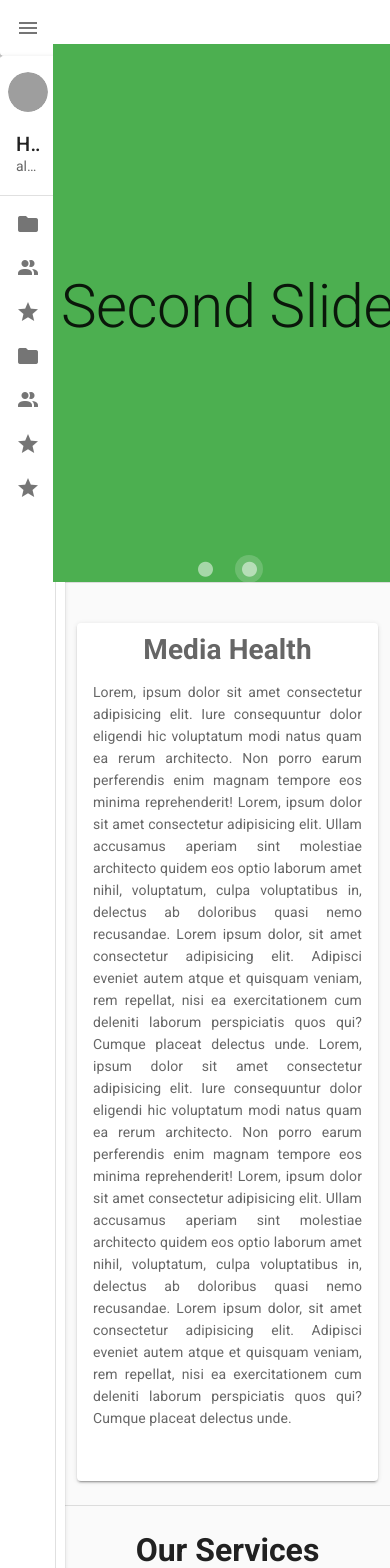
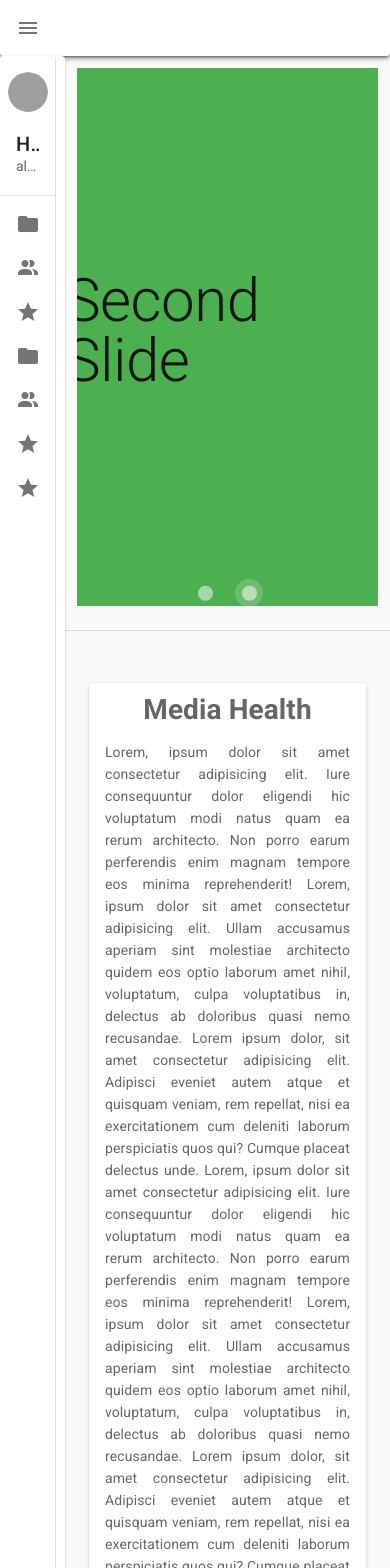
Before and after one commit to worinium/ca-sln-media-health, a Vue app in the folder src/WebUI/clientapp/: page / in a window 390 px wide. Shown: the top 1568 px of the page. Built offline with nearby package versions, Linux system fonts and the light colour scheme; grey boxes are pictures that could not be loaded.

Commit message:
Made Modification

```diff
--- a/src/WebUI/clientapp/src/components/carousel.vue
+++ b/src/WebUI/clientapp/src/components/carousel.vue
@@ -1,5 +1,5 @@
 <template>
-<v-row>
+<v-container>
     <v-carousel cycle height="550" hide-delimiter-background show-arrows-on-hover>
         <v-carousel-item v-for="(slide, i) in slides" :key="i">
             <v-sheet :color="colors[i]" height="100%">
@@ -9,7 +9,7 @@
             </v-sheet>
         </v-carousel-item>
     </v-carousel>
-</v-row>
+</v-container>
 </template>
 
 <script>
--- a/src/WebUI/clientapp/src/views/PreliminaryPages/Home.vue
+++ b/src/WebUI/clientapp/src/views/PreliminaryPages/Home.vue
@@ -2,6 +2,9 @@
 <div class="home">
     <carousel />
     <v-divider class="py-2"></v-divider>
+
+    <v-container>
+
         <v-col class="lighten-2 py-6 text-center " cols="12">
             <v-hover v-slot:default="{ hover }" open-delay="200">
                 <v-card :loading="loading" :elevation="hover ? 16 : 2" class="pa-md-4 mx-lg-auto">
@@ -29,9 +32,9 @@
                 <h1>Our Services</h1>
                 <v-spacer></v-spacer>
             </v-col>
-        <v-col cols="12" sm="4" v-for="n in 6" :key="n" style="margin-top:-40px">
+            <v-col cols="12" sm="4" v-for="n in 6" :key="n" style="margin-top:-40px; ">
                 <v-hover v-slot:default="{ hover }" open-delay="200">
-                <v-card :loading="loading" :elevation="hover ? 16 : 2" class="pa-2 my-12" height="600px" max-width="410" tile outlined>
+                    <v-card :loading="loading" :elevation="hover ? 16 : 2" class="pa-2 my-6" style="height:auto" max-width="410" tile outlined>
                         <v-img height="250" src="https://cdn.vuetifyjs.com/images/cards/cooking.png"></v-img>
                         <v-card-title>Cafe Badilico</v-card-title>
                         <v-card-text>
@@ -120,6 +123,7 @@
                 </v-card>
             </v-col>
         </v-row>
+    </v-container>
 </div>
 </template>
 
@@ -136,61 +140,5 @@ export default {
 </script>
 
 <style lang="scss">
-/* For desktop: */
-.col-1 {
-    width: 8.33%;
-}
 
-.col-2 {
-    width: 16.66%;
-}
-
-.col-3 {
-    width: 25%;
-}
-
-.col-4 {
-    width: 33.33%;
-}
-
-.col-5 {
-    width: 41.66%;
-}
-
-.col-6 {
-    width: 50%;
-}
-
-.col-7 {
-    width: 58.33%;
-}
-
-.col-8 {
-    width: 66.66%;
-}
-
-.col-9 {
-    width: 75%;
-}
-
-.col-10 {
-    width: 83.33%;
-}
-
-.col-11 {
-    width: 91.66%;
-}
-
-.col-12 {
-    width: 100%;
-}
-
-@media only screen and (max-width: 768px) {
-
-    /* For mobile phones: */
-    [class*="col-"] {
-        width: 100%;
-    }
-
-}
 </style>
```
Lines whose indentation alone changed are shown as unchanged.
